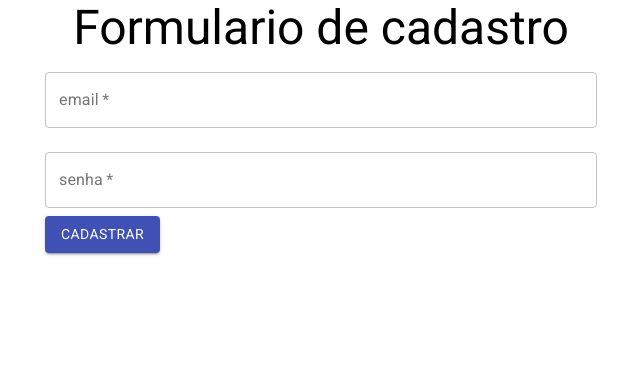
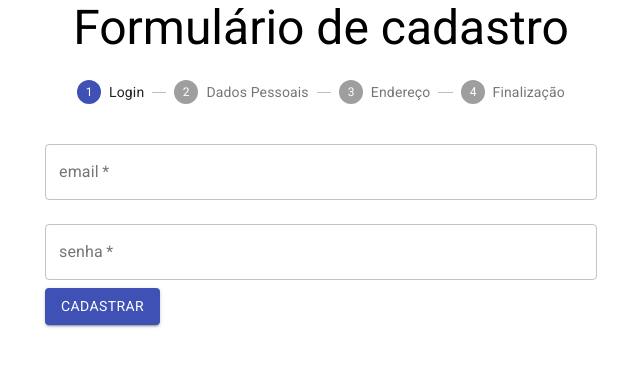
Before and after one commit to Rafael-Wassoaski/formularioReact, a React (Create React App) app: page / in a window 1280 px wide. Shown: the top 366 px of the page, without its empty margins (319-959 px from the left). Built offline with nearby package versions, Linux system fonts and the light colour scheme.

Commit message:
#time 26m
* Edição: Adicionando Stepper para mostar ao usuário em qual momento do cadastro ele está.

* Edição: Adicionando uso de ciclo de vida do elemento, para podermos chamar a função ao enviar com os dados dos forms no momento certo(após o último form)

```diff
--- a/src/App.js
+++ b/src/App.js
@@ -9,7 +9,7 @@ class App extends Component {
         return (
             <Container component='article' maxWidth='sm'>
                 <Typography variant='h3' align='center' component='h1'>
-                    Formulario de cadastro
+                    Formulário de cadastro
                 </Typography>
                 <SignInForm aoEnviar={aoEnviarFormulario}
                             validaCPF={validaCPF}
--- a/src/components/SignInForm/DeliveryForm.jsx
+++ b/src/components/SignInForm/DeliveryForm.jsx
@@ -1,18 +1,39 @@
-import React from "react";
+import React, {useState} from "react";
 import {Button, TextField} from "@material-ui/core";
 
 function DeliveryForm({aoEnviar}) {
+    const [cep, setCep] = useState('');
+    const [endereco, setEndereco] = useState('');
+    const [numero, setNumero] = useState();
+    const [cidade, setCidade] = useState('');
+    const [estado, setEstado] = useState('');
     return (
         <form onSubmit={(event) => {
             event.preventDefault();
-            aoEnviar();
+            aoEnviar({cep, endereco, numero, cidade, estado});
         }}>
-            <TextField id='cep' label='CEP' type='number' variant='outlined' margin='normal' required/>
-            <TextField id='endereco' label='Endereço' type='text' variant='outlined' margin='normal' fullWidth
-                       required/>
-            <TextField id='numero' label='Número' type='number' variant='outlined' margin='normal' required/>
-            <TextField id='estado' label='Estado' type='text' variant='outlined' margin='normal' required/>
-            <TextField id='cidade' label='Cidade' type='text' variant='outlined' margin='normal' required/>
+            <TextField value={cep} id='cep' label='CEP' type='number' variant='outlined' margin='normal' required
+                       onChange={(event) => {
+                           setCep(event.target.value);
+                       }}/>
+            <TextField value={endereco} id='endereco' label='Endereço' type='text' variant='outlined' margin='normal'
+                       fullWidth
+                       required onChange={(event) => {
+                setEndereco(event.target.value);
+            }}/>
+            <TextField value={numero} id='numero' label='Número' type='number' variant='outlined' margin='normal'
+                       required
+                       onChange={(event) => {
+                           setNumero(event.target.value);
+                       }}/>
+            <TextField value={estado} id='estado' label='Estado' type='text' variant='outlined' margin='normal' required
+                       onChange={(event) => {
+                           setEstado(event.target.value);
+                       }}/>
+            <TextField value={cidade} id='cidade' label='Cidade' type='text' variant='outlined' margin='normal' required
+                       onChange={(event) => {
+                           setCidade(event.target.value);
+                       }}/>
             <Button type='submit' variant='contained' color='primary' fullWidth>Finalizar cadastro</Button>
 
         </form>
--- a/src/components/SignInForm/SignInForm.jsx
+++ b/src/components/SignInForm/SignInForm.jsx
@@ -1,24 +1,43 @@
-import React, {Fragment, useState} from "react";
+import React, {Fragment, useEffect, useState} from "react";
 import PersonalData from "./PersonalData";
 import UserData from "./UserData";
 import DeliveryForm from "./DeliveryForm";
+import {Step, StepLabel, Stepper, Typography} from "@material-ui/core";
 
 function SignInForm({aoEnviar, validaCPF}) {
     const [actualStep, setActualStep] = useState(0);
+    const [collectedData, setCollectedData] = useState({});
+
     const forms = [
-        <UserData aoEnviar={setNextForm}/>,
-        <PersonalData aoEnviar={setNextForm} validaCPF={validaCPF}/>,
-        <DeliveryForm aoEnviar={aoEnviar}/>
+        <UserData aoEnviar={getData}/>,
+        <PersonalData aoEnviar={getData} validaCPF={validaCPF}/>,
+        <DeliveryForm aoEnviar={getData}/>,
+        <Typography variant='h5'>Obrigado por se cadastrar</Typography>
     ];
 
+    useEffect(() => {
+        if (actualStep === forms.length - 1) {
+            aoEnviar(collectedData);
+        }
+    })
+
+    function getData(data) {
+        setCollectedData({...collectedData, ...data});
+        setNextForm();
+    }
+
     function setNextForm() {
-        if (actualStep < 2) {
-            setActualStep(actualStep + 1);
-        }
+        setActualStep(actualStep + 1);
     }
 
     return (
         <Fragment>
+            <Stepper activeStep={actualStep}>
+                <Step><StepLabel>Login</StepLabel></Step>
+                <Step><StepLabel>Dados Pessoais</StepLabel></Step>
+                <Step><StepLabel>Endereço</StepLabel></Step>
+                <Step><StepLabel>Finalização</StepLabel></Step>
+            </Stepper>
             {forms[actualStep]}
         </Fragment>
     )
--- a/src/components/SignInForm/UserData.jsx
+++ b/src/components/SignInForm/UserData.jsx
@@ -1,14 +1,23 @@
-import React from "react";
+import React, {useState} from "react";
 import {Button, TextField} from "@material-ui/core";
 
 function UserData({aoEnviar}) {
+    const [email, setEmail] = useState('');
+    const [senha, setSenha] = useState('');
+
     return (
         <form onSubmit={(event) => {
             event.preventDefault();
-            aoEnviar();
+            aoEnviar({email, senha});
         }}>
-            <TextField id='email' label='email' type='email' variant='outlined' margin='normal' fullWidth required/>
-            <TextField id='senha' label='senha' type='password' variant='outlined' margin='normal' fullWidth required/>
+            <TextField value = {email} id='email' label='email' type='email' variant='outlined' margin='normal' fullWidth required
+                       onChange={(event) => {
+                           setEmail(event.target.value);
+                       }}/>
+            <TextField value = {senha} id='senha' label='senha' type='password' variant='outlined' margin='normal' fullWidth required
+                       onChange={(event) => {
+                           setSenha(event.target.value);
+                       }}/>
             <Button type='submit' variant='contained' color='primary'>Cadastrar</Button>
         </form>
     )
```
